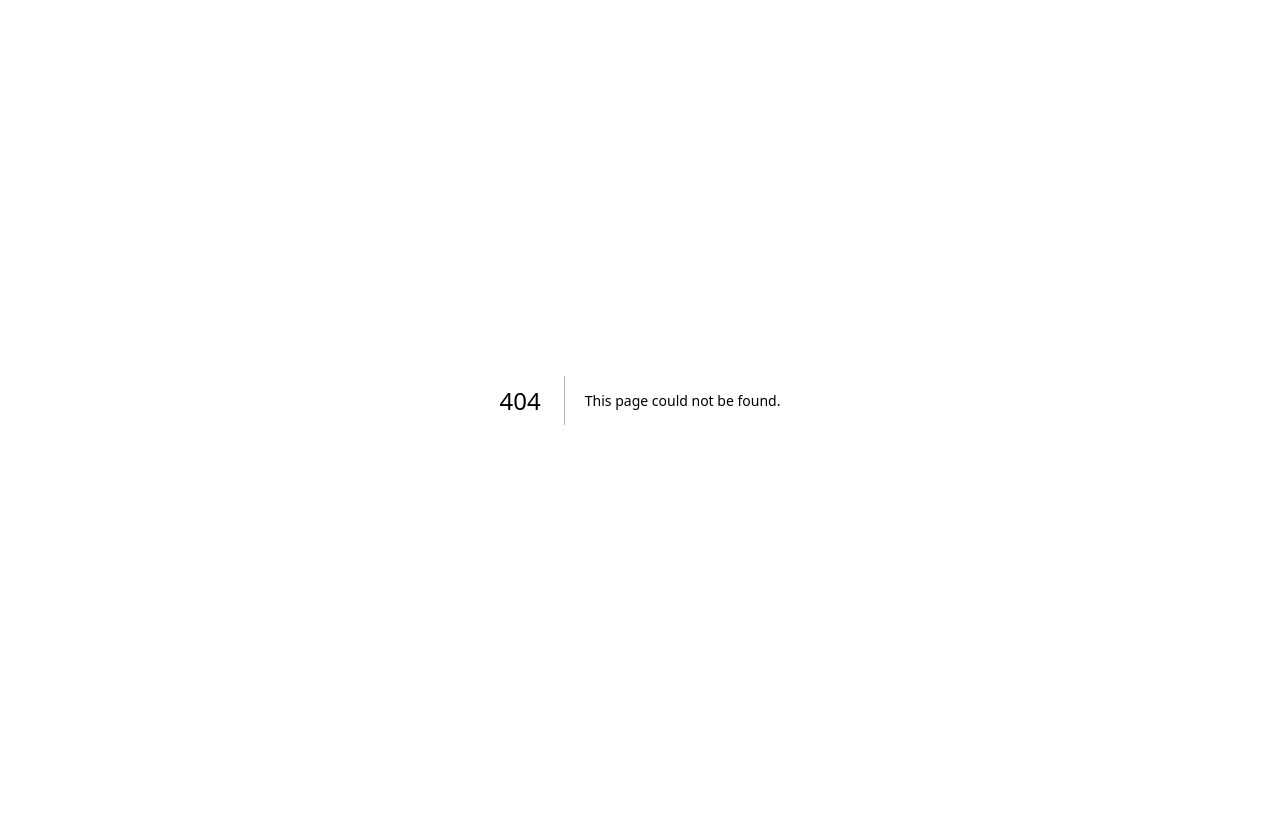
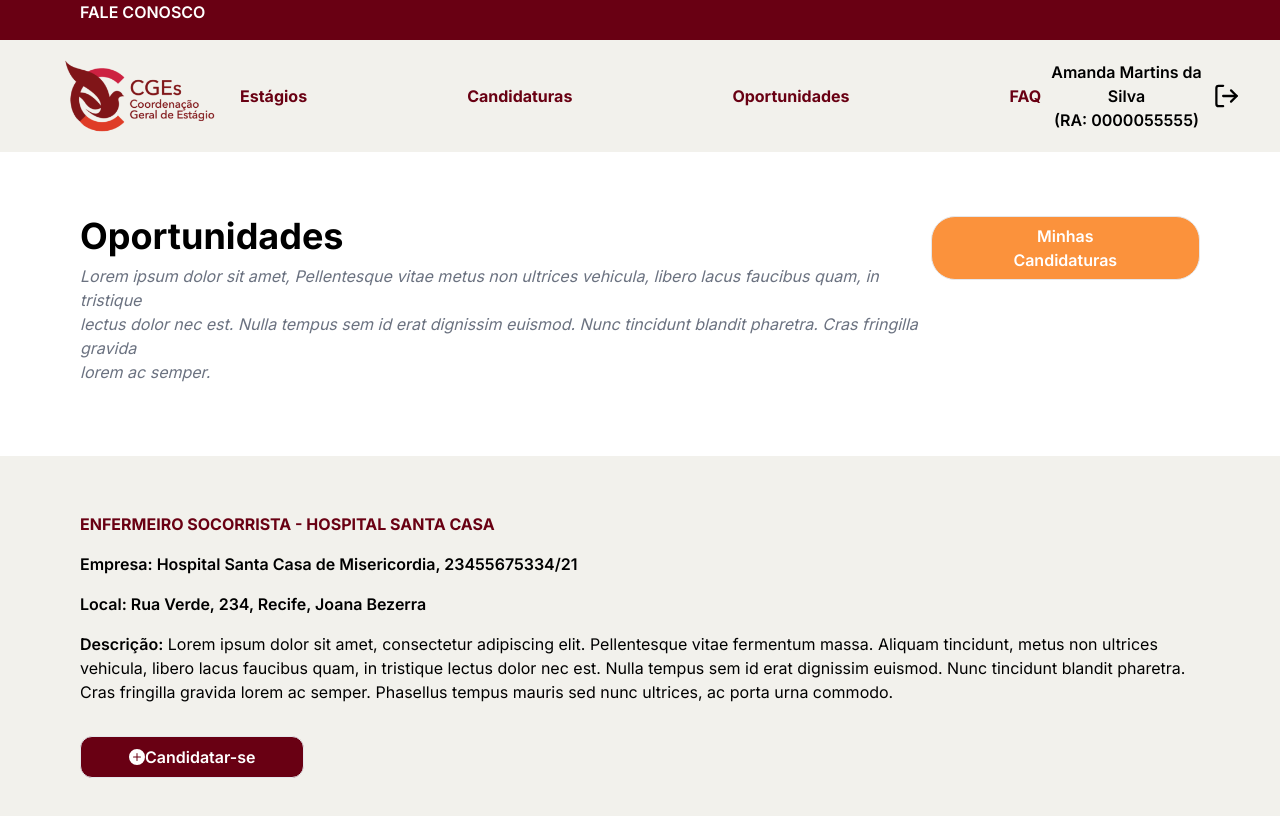
Before and after one commit to SIN-disciplina-PI5/CGES-frontend, a Next.js app: page /studentOpportunity in a window 1280 px wide. Before the commit this address had no page. Shown: the top 816 px of the page. Built offline with nearby package versions, Linux system fonts and the light colour scheme.

Commit message:
opportunidades

```diff
--- /dev/null
+++ b/src/app/studentOpportunity/page.tsx
@@ -0,0 +1,30 @@
+import Link from "next/link"
+import { BsFillCheckCircleFill, BsPlusCircleFill } from 'react-icons/bs'
+import HeaderStudent from "@/components/headerStudent"
+
+export default function studentOpportunity() {
+    return (
+        <main className="h-screen  justify-center">
+            <HeaderStudent />
+
+            <div className="flex justify-between py-16 px-20">
+                <div>
+                    <p className="text-4xl font-bold">Oportunidades</p>
+                    <p className="py-2 italic text-gray-500">Lorem ipsum dolor sit amet, Pellentesque vitae  metus non ultrices vehicula, libero lacus faucibus quam, in tristique <br /> lectus dolor nec est. Nulla  tempus sem id erat dignissim euismod. Nunc tincidunt blandit pharetra. Cras fringilla gravida <br /> lorem ac semper.</p>
+                </div>
+                <button className="px-14 h-16 border text-center bg-orange-400 text-white font-semibold rounded-3xl">Minhas Candidaturas</button>
+            </div>
+            <div className="flex justify-between flex-col px-20 py-12 bg-grey-fg">
+                <div>
+                    <p className="py-2 text-red-fg font-bold">ENFERMEIRO SOCORRISTA - HOSPITAL SANTA CASA</p>
+                    <p className="py-2 font-semibold">Empresa: Hospital Santa Casa de Misericordia, 23455675334/21</p>
+                    <p className="py-2 font-semibold">Local: Rua Verde, 234, Recife, Joana Bezerra</p>
+                    <p className="py-2"><span className="font-semibold">Descrição:</span> Lorem ipsum dolor sit amet, consectetur adipiscing elit. Pellentesque vitae fermentum massa. Aliquam tincidunt, metus non ultrices vehicula, libero lacus faucibus quam, in tristique lectus dolor nec est. Nulla tempus sem id erat dignissim euismod. Nunc tincidunt blandit pharetra. Cras fringilla gravida lorem ac semper. Phasellus tempus mauris sed nunc ultrices, ac porta urna commodo.</p>
+                </div>
+                <div className="py-6 right-0">
+                    <button className="flex items-center justify-center px-12 py-2 border bg-red-fg text-white font-semibold rounded-xl"><BsPlusCircleFill /> Candidatar-se</button>
+                </div>
+            </div>
+        </main>
+    )
+}
```
